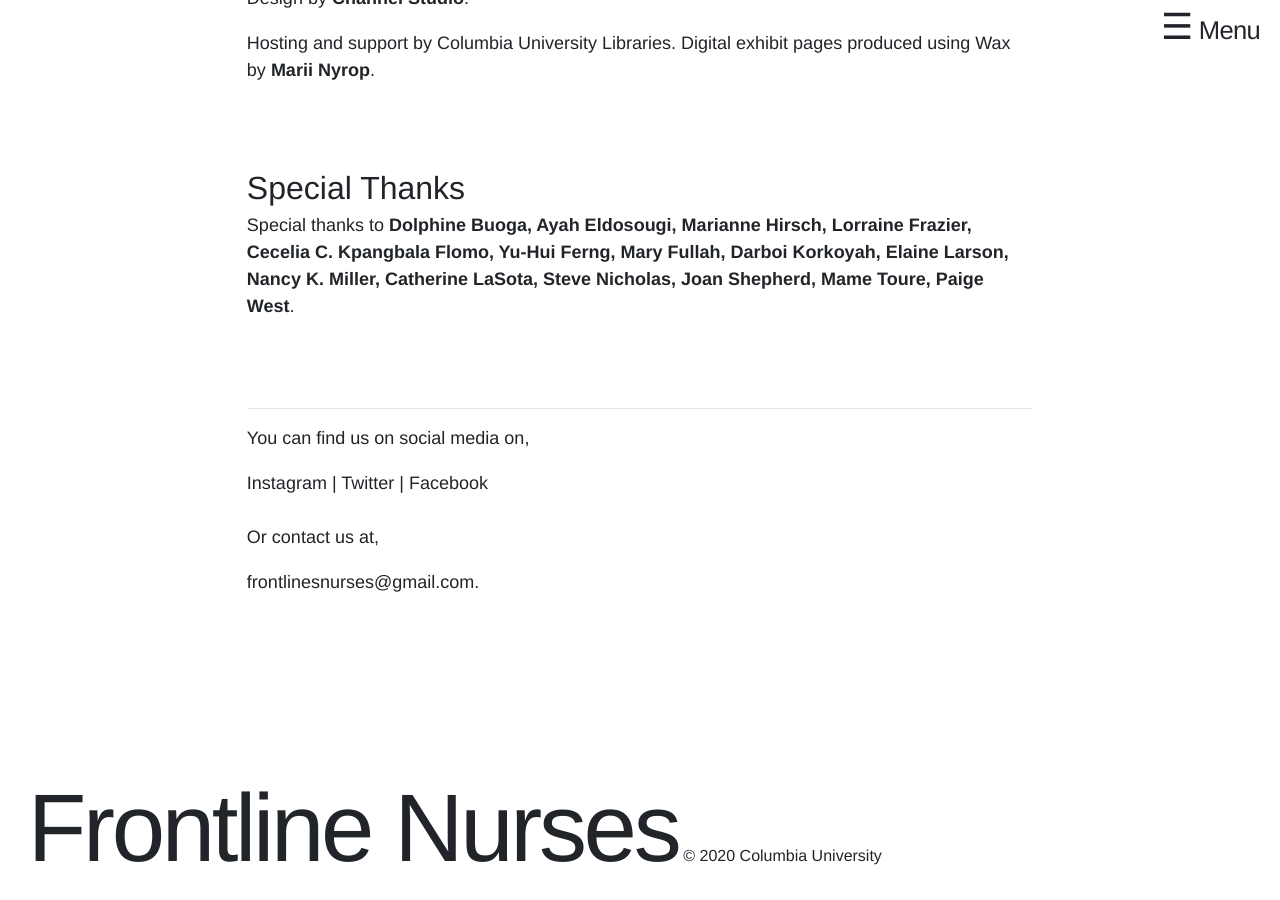
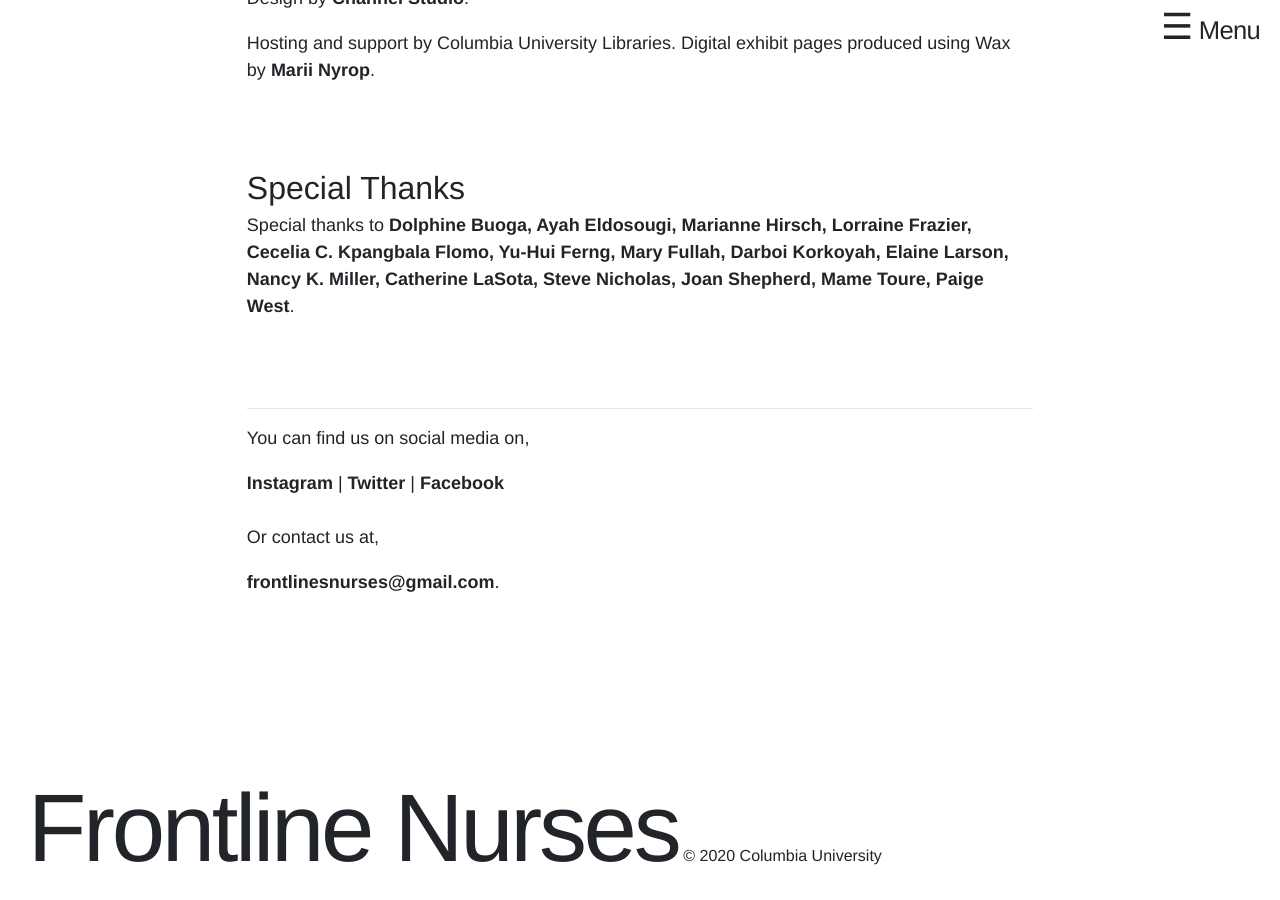
Before and after one commit to elotroalex/frontlines, a Jekyll site: the page built from pages/about.md, in a window 1280 px wide and 900 px high, scrolled down 4724 px. Built offline with Jekyll 4.4.1, drawn with Linux system fonts in a browser that asks for light colours; some web fonts are replaced.

Commit message:
added new rel to favicon

```diff
--- a/_includes/head.html
+++ b/_includes/head.html
@@ -7,7 +7,7 @@
   <link rel='canonical' href='{{ page.url | absolute_url }}'/>
 
   <!-- Favicon -->
-  <link rel='icon' type='image/png' href="{{ 'img/logo.png' | absolute_url }}">
+  <link rel="shortcut icon" type="image/png" href="{{ 'img/logo.png' | absolute_url }}">
 
    <!-- Twitter Card metadata -->
   <meta name="twitter:card" content="frontlinenurses" />
--- a/pages/about.md
+++ b/pages/about.md
@@ -221,9 +221,9 @@
 
 You can find us on social media on,
 
-[Instagram](https://www.instagram.com/frontlinenursesandmidwives/) \| [Twitter](https://twitter.com/OFrontlines) \| [Facebook](https://www.facebook.com/frontlinenursesandmidwives)
+**[Instagram](https://www.instagram.com/frontlinenursesandmidwives/)** \| **[Twitter](https://twitter.com/OFrontlines)** \| **[Facebook](https://www.facebook.com/frontlinenursesandmidwives)**
 <br>
 <br>
 Or contact us at,
 
-frontlinesnurses@gmail.com.
+**frontlinesnurses@gmail.com**.
```
